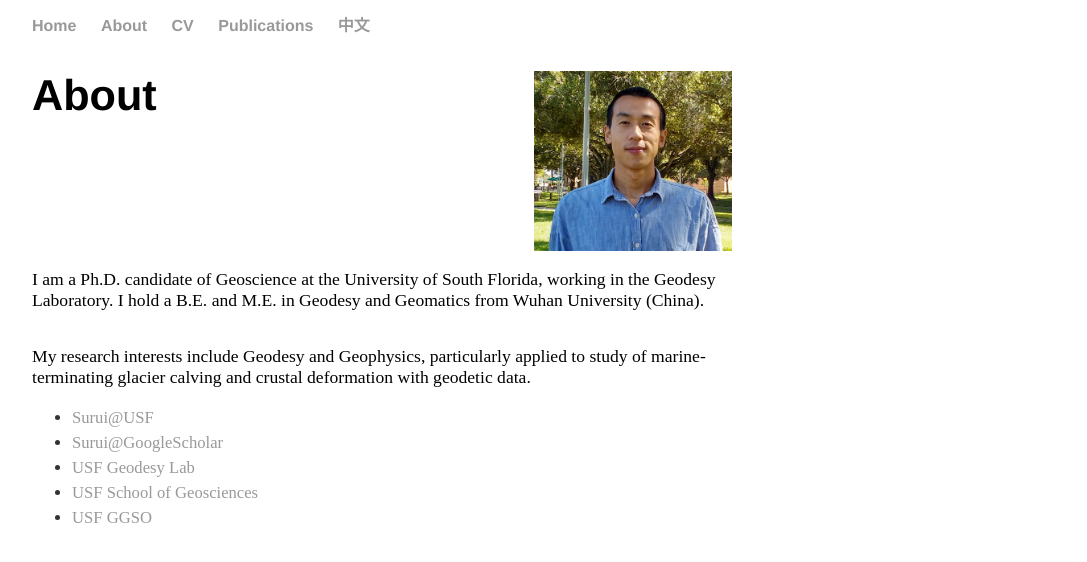
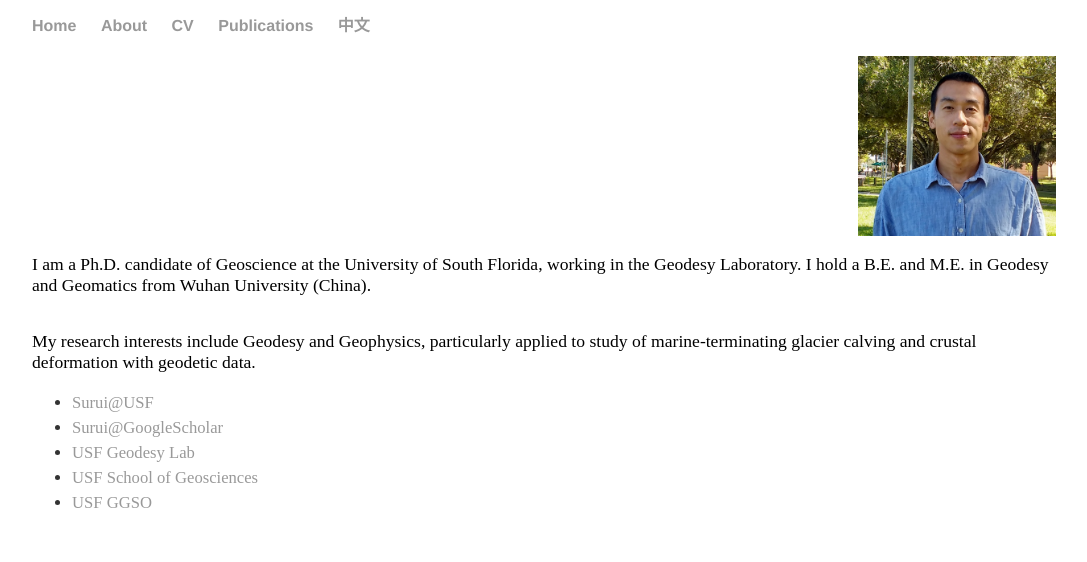
Before and after one commit to suruixie/suruixie.github.io, a Jekyll site: the page built from about/index.html, in a window 1280 px wide. Shown: the top 562 px of the page, without its empty margins (96-1183 px from the left). Built offline with Jekyll 4.4.1, drawn with Linux system fonts in a browser that asks for light colours.

Commit message:
Update index.html

```diff
--- a/about/index.html
+++ b/about/index.html
@@ -4,10 +4,8 @@
 ---
 
 <body>
-	<div class="image-div">
+	<div class="sideText">
 		<img height="180" src="../images/Surui_2018.jpg" align="right" width=auto>
-		<div class="sideText">
-			<h2 style="margin-bottom:0.3em;">About</h2>
 		<p>I am a Ph.D. candidate of Geoscience at the University of South Florida, working in the Geodesy Laboratory. I hold a B.E. and M.E. in Geodesy and Geomatics from Wuhan University (China).</p>
 		<p>My research interests include Geodesy and Geophysics, particularly applied to study of marine-terminating glacier calving and crustal deformation with geodetic data.</p>
 		<ul class="contacts">
@@ -18,5 +16,4 @@
 			<li style="font-size:0.8em;"><a href="http://shell.cas.usf.edu/geograd/index.html">USF GGSO</a></li>
 		</ul>
 	</div>
-        </div>
 </body>
```
Lines whose indentation alone changed are shown as unchanged.
